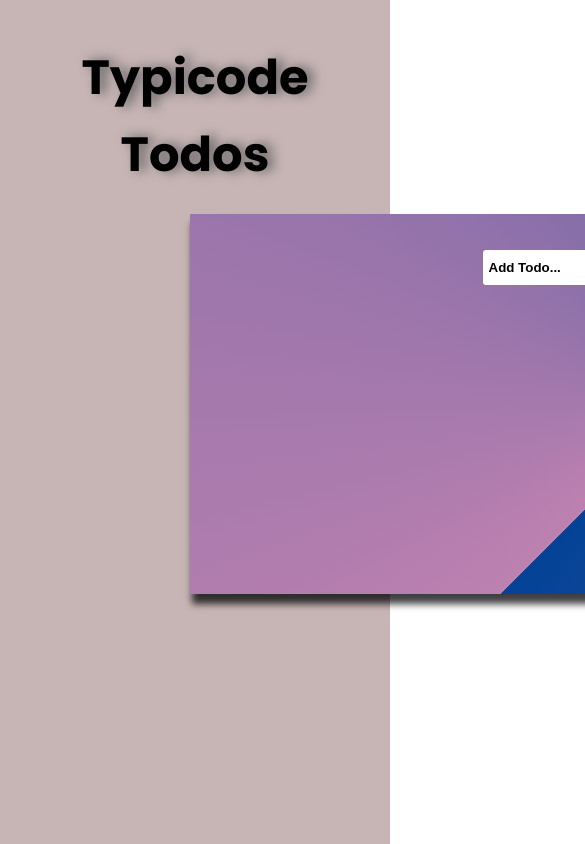
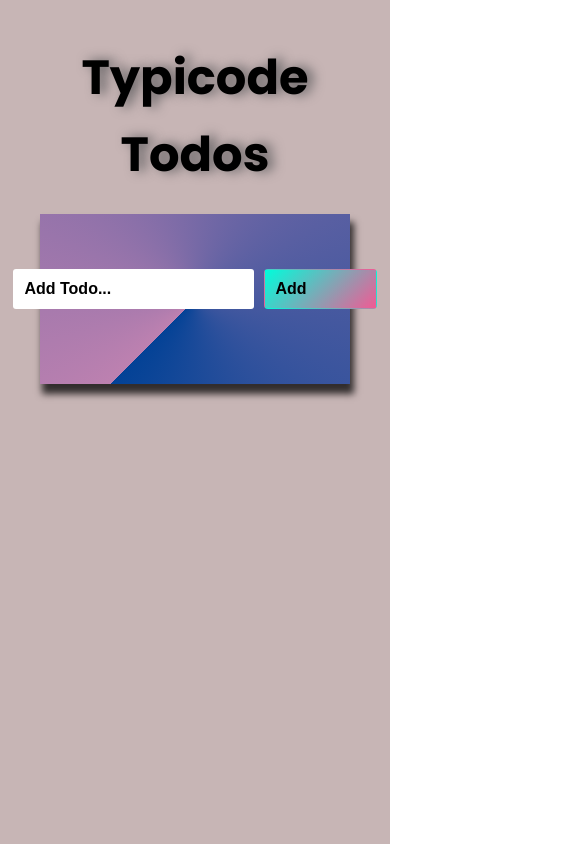
Before and after one commit to Anshmodi03/typicode-todos, a plain HTML site: page index.html in a window 390 px wide. Shown: the top 844 px of the page, 585 px wide, since content can reach past the window. Drawn offline with Linux system fonts and the light colour scheme; no server answers.

Commit message:
Update style.css

```diff
--- a/style.css
+++ b/style.css
@@ -29,14 +29,14 @@ header {
 }
 
 .mainpart {
+  display: flex;
+  flex-direction: column;
 background-color: rgba(189, 129, 176, 1.0);
 background-image: conic-gradient(from 225deg, rgba(189, 129, 176, 1.0), rgb(3, 66, 150));
 justify-content: center;
 align-items: center;
 text-align: center;
 margin-left: 150px;
-width: 1000px;
-height: 380px;
 -webkit-box-shadow: 3px 9px 7px 1px rgba(0,0,0,0.75);
 -moz-box-shadow: 3px 9px 7px 1px rgba(0,0,0,0.75);
 box-shadow: 3px 9px 7px 1px rgba(0,0,0,0.75);
@@ -117,3 +117,59 @@ input[type='text'] {
     color: white;
     text-decoration-thickness: 2px;
 }
+
+@media (max-width: 1200px) {
+
+  .mainpart {
+    display: flex;
+    flex-direction: column;
+    align-items: center;
+    justify-content: center;
+    width: 100%;
+    height: auto;
+    margin-left: 0;
+    margin-right: 0;
+    margin-top: 0;
+    padding: 20px;
+  }
+
+  input[type="text"] ,
+  button {
+    display: flex;
+    flex-direction: column;
+    height: 100%;
+    margin-top: 10px;
+    margin-bottom: 10px;
+    margin-left: 10px;
+    margin-right: 0;
+    padding: 10px;
+    background-color: solid transparent;
+    color: #000000;
+    font-weight: 700;
+    font-size: 16px;
+    transition: all 1s ease;
+  }
+
+  button {
+    margin-top: 15px;
+    margin-bottom: 15px;
+    margin-left: 10px;
+    margin-right: 10px;
+    padding: 10px;
+    font-size: 16px;
+    width: 100%;
+    height: 100%;
+  }
+
+  #todo-list > div {
+    margin-top: 10px;
+    margin-bottom: 10px;
+    padding: 10px;
+    font-size: 14px;
+    font-weight: 600;
+    text-decoration: none;
+    transition: all 1s ease;
+    border: none;
+  }
+
+}
```
